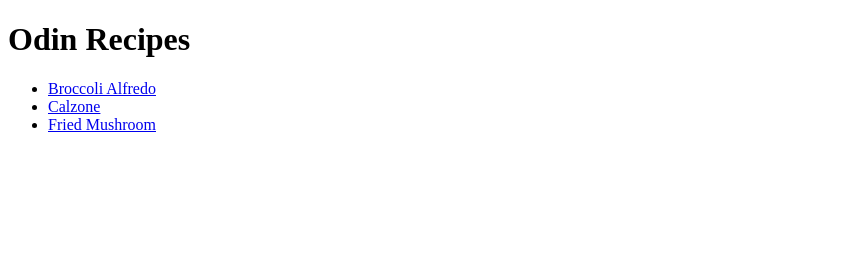
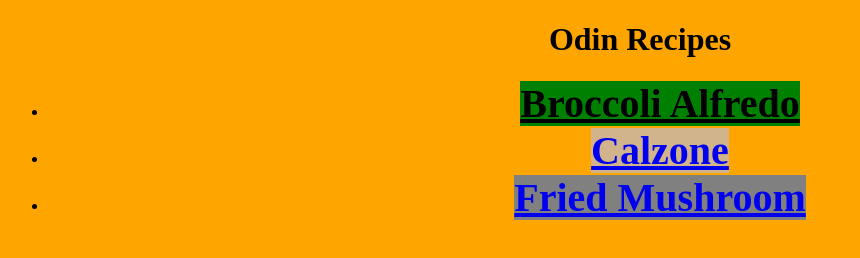
Before and after one commit to maxdev5/odin-recipes, a plain HTML site: page index.html in a window 1280 px wide. Shown: the whole page, without its empty margins (0-860 px from the left). Drawn offline with Linux system fonts and the light colour scheme.

Commit message:
add css to index.html

```diff
--- a/index.html
+++ b/index.html
@@ -4,13 +4,14 @@
     <meta charset="UTF-8">
     <meta name="viewport" content="width=device-width, initial-scale=1.0">
     <title>Document</title>
+    <link rel="stylesheet" href="styles.css">
 </head>
 <body>
     <h1>Odin Recipes</h1>
     <ul>
-   <li> <a href="recipes/broccoli-alfredo.html">Broccoli Alfredo</a></li>
-   <li><a href="recipes/calzone.html">Calzone</a></li>
-   <li> <a href="recipes/fried-mushroom.html">Fried Mushroom</a></li>
+   <li> <a href="recipes/broccoli-alfredo.html" class="broccoli">Broccoli Alfredo</a></li>
+   <li><a href="recipes/calzone.html" class="calzone">Calzone</a></li>
+   <li> <a href="recipes/fried-mushroom.html" class="mushroom">Fried Mushroom</a></li>
     </ul>
 </body>
 </html>
--- /dev/null
+++ b/styles.css
@@ -0,0 +1,20 @@
+body{
+    background-color: orange;
+    text-align: center;
+}
+.broccoli{
+    background-color: green;
+    color: black;
+}
+.calzone{
+    background-color: tan;
+}
+.mushroom{
+    background-color: grey;
+}
+.broccoli,
+.calzone,
+.mushroom{
+font-weight: bolder;
+font-size: 40px;
+}
```
